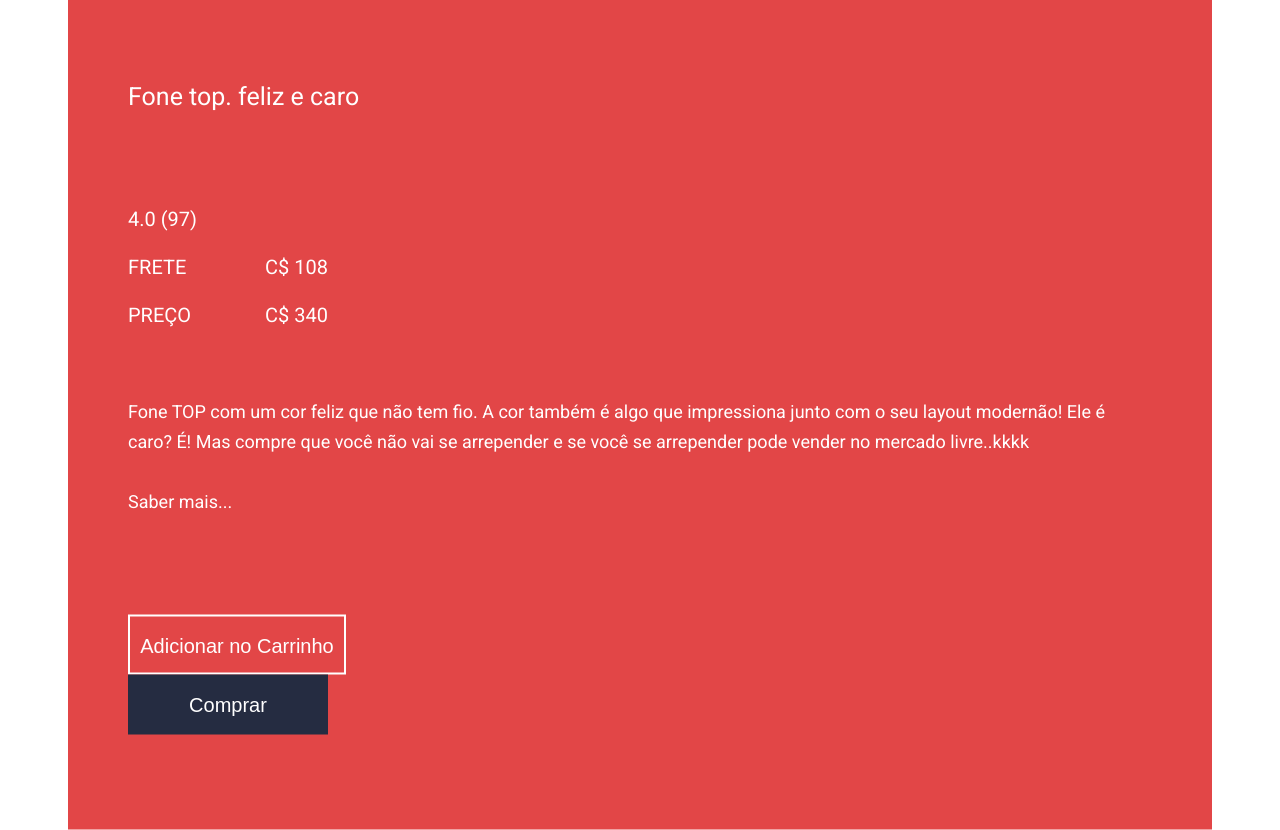
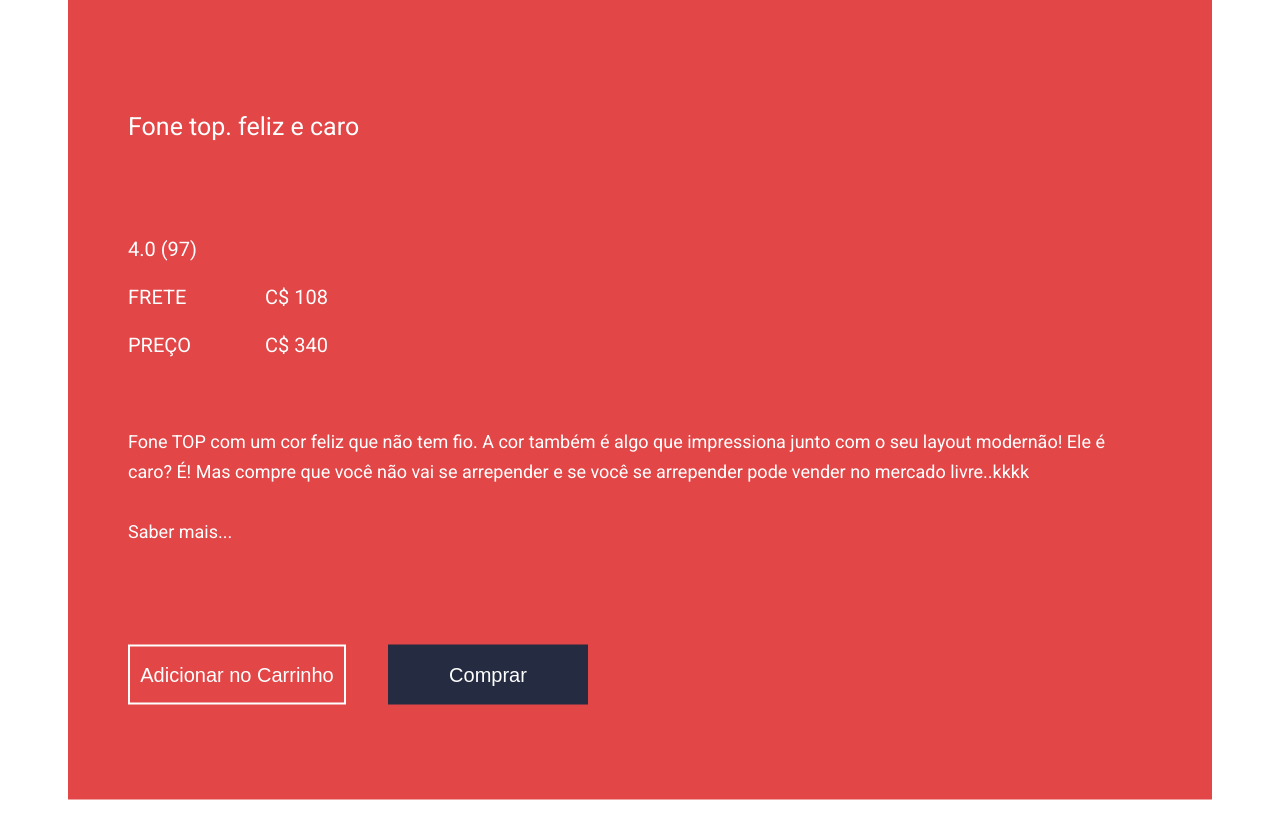
Before and after one commit to Elton-87/loja-fone, a plain HTML site: page index.html in a window 1280 px wide. Shown: the part 60-890 px from the top of the page. After the commit the page ends 860 px from the top, so only its background shows below. Drawn offline with Linux system fonts and the light colour scheme.

Commit message:
006-03 Usando o inherit

```diff
--- a/css/button-store.css
+++ b/css/button-store.css
@@ -18,4 +18,14 @@
     border: 2px solid #fff;
     width: 218px;
     line-height: 56px;
+    margin-right: 38px;
 }
+
+.button-store > button,
+.button-store > a {
+    font-size: inherit;
+    background-color: inherit;
+    border: none;
+    color: inherit;
+    text-decoration: inherit;
+}
--- a/index.html
+++ b/index.html
@@ -36,8 +36,8 @@
                 <dd class="text">Fone TOP com um cor feliz que não tem fio. A cor também é algo que impressiona junto com o  seu layout modernão! Ele é caro? É! Mas compre que você não vai se arrepender e se você se arrepender pode vender no mercado livre..kkkk</dd>
                 <dd class="text -more"><a class="action" href="">Saber mais...</a></dd>
 
-                <dd><button class="button-store -second">Adicionar no Carrinho</button></dd>
-                <dd><a class="button-store" href="comprar.html">Comprar</a></dd>
+                <dd class="button-store -second"><button>Adicionar no Carrinho</button></dd>
+                <dd class="button-store"><a href="comprar.html">Comprar</a></dd>
 
             </dl>
         </div>
```
